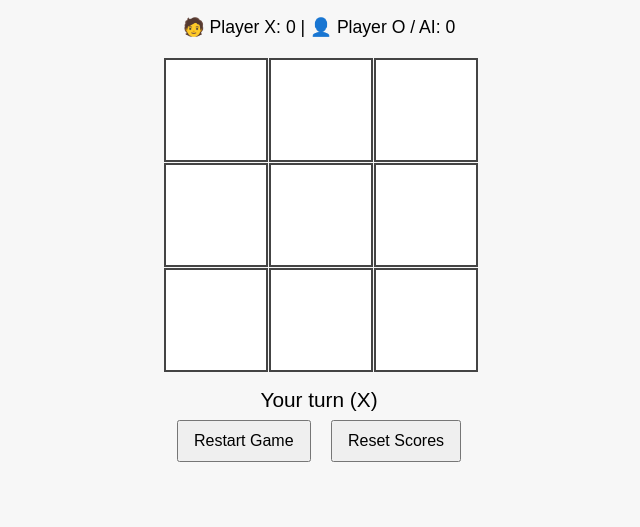
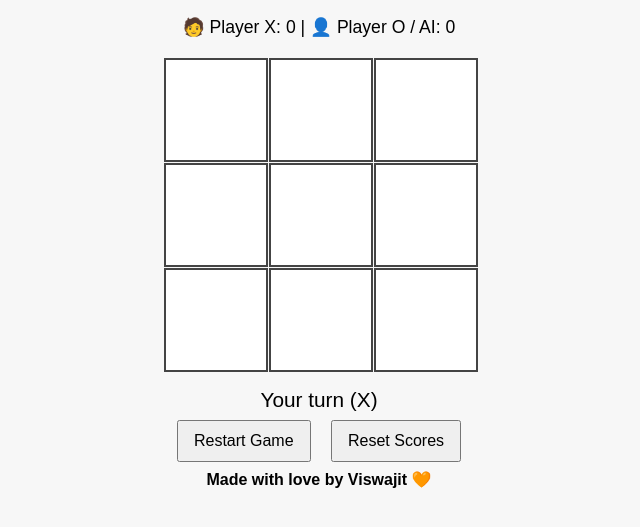
Before and after one commit to viswajit1024/Tic-Tac-Toe-Game, a plain HTML site: page index.html in a window 1280 px wide. Shown: the part 111-638 px from the top of the page, without its empty margins (321-961 px from the left). Drawn offline with Linux system fonts and the light colour scheme.

Commit message:
Update index.html

```diff
--- a/index.html
+++ b/index.html
@@ -93,6 +93,8 @@
 
   <button onclick="restartGame()">Restart Game</button>
   <button onclick="resetScores()">Reset Scores</button>
+
+  <div><strong>Made with love by Viswajit &#129505;</strong></div>
 
   <script>
     const game = document.getElementById('game');
```
